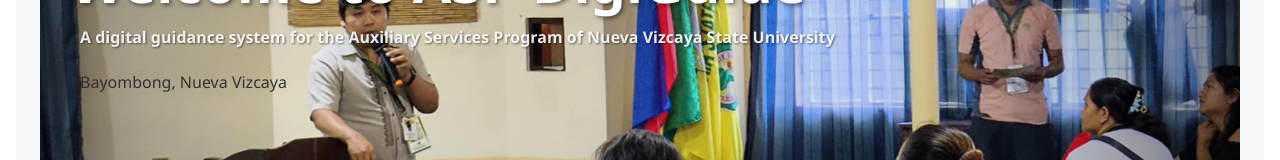
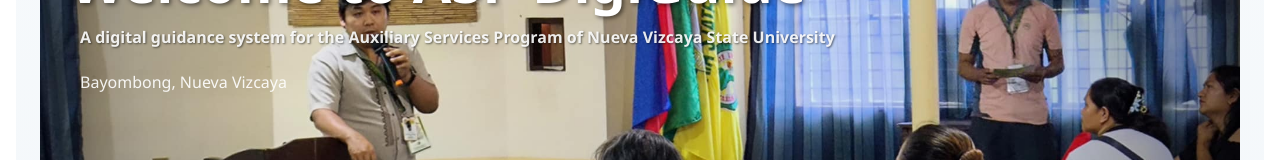
Before and after one commit to yzma-er/my-app, a React (Create React App) app: page / in a window 1280 px wide. Shown: the part 256-416 px from the top of the page. Built offline with nearby package versions, Linux system fonts and the light colour scheme; no server answers.

Commit message:
Update RoleSelectionPage.css

```diff
--- a/src/pages/RoleSelectionPage.css
+++ b/src/pages/RoleSelectionPage.css
@@ -1312,7 +1312,8 @@
 }
  .carousel-welcome-subtitle2{
     font-size: 0.75rem;
-    color: white;
+    color: rgba(255, 255, 255, 0.9) !important;
+    margin: 0;
     font-weight: 550;
   }
 
```
